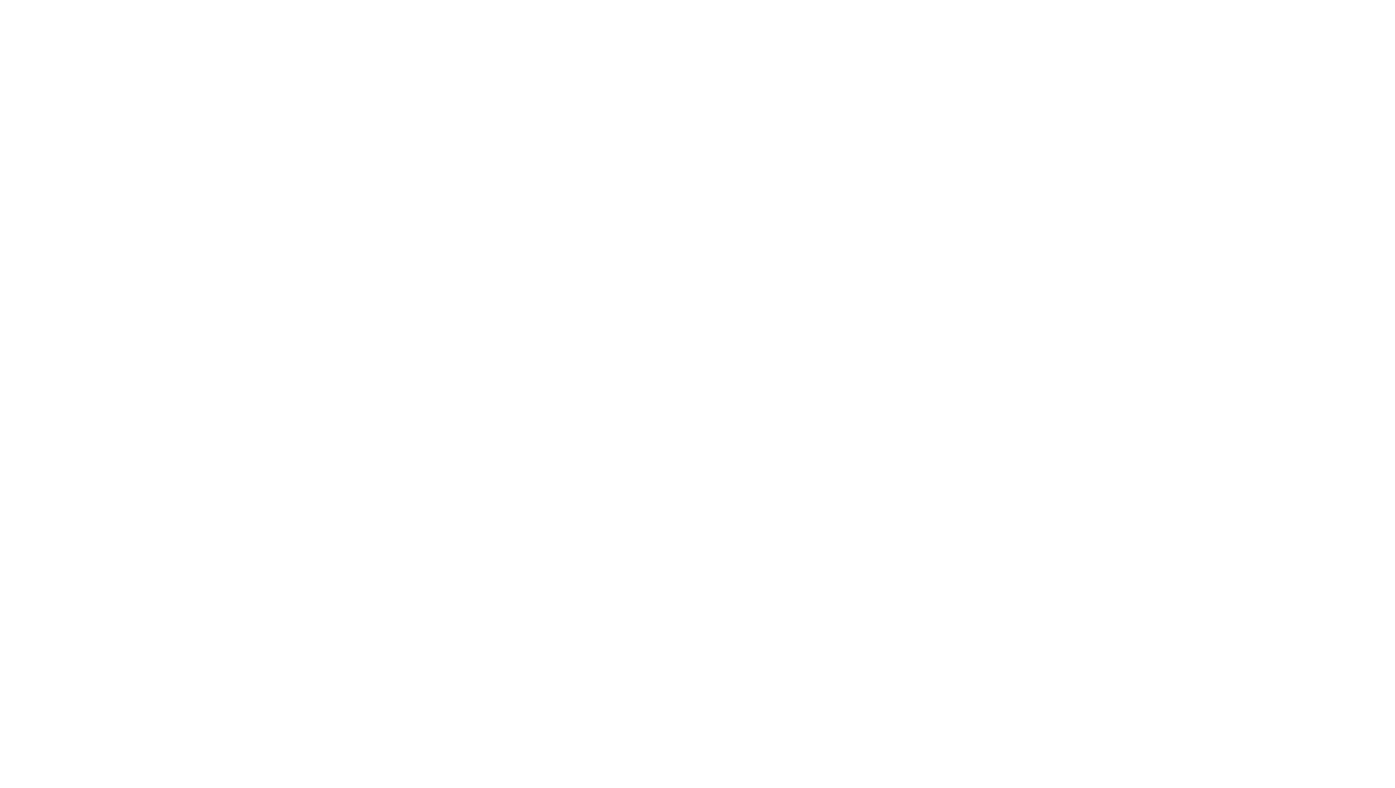
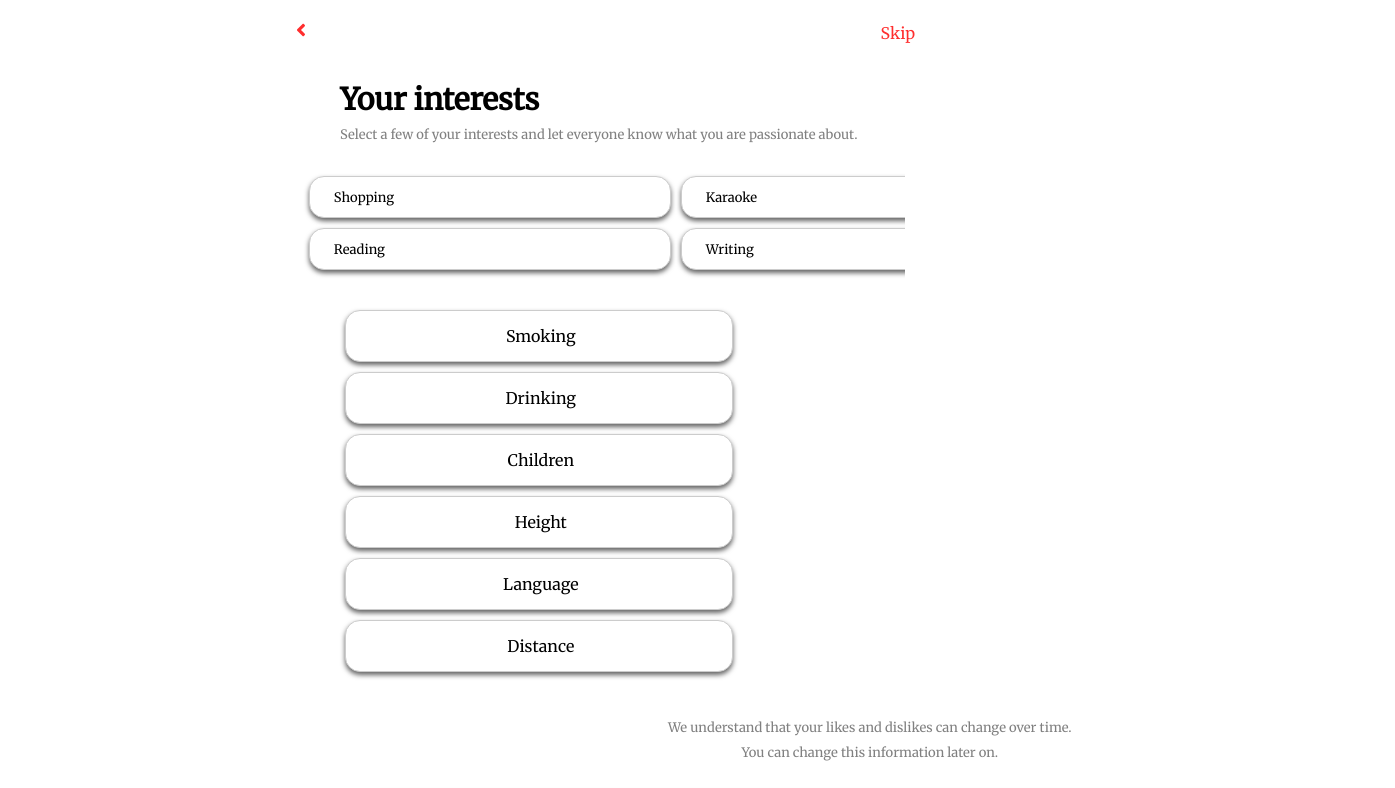
Before and after one commit to 2731999/Hepy, a React (Create React App) app in the folder frontend/: page /Passion in a window 1280 px wide. Before the commit this address had no page. Shown: the top 788 px of the page, 1395 px wide, since content can reach past the window. Built offline with nearby package versions, Linux system fonts and the light colour scheme.

Commit message:
Add files via upload

```diff
--- a/frontend/src/App.js
+++ b/frontend/src/App.js
@@ -30,7 +30,7 @@ const App = ({ user }) => {
         {authToken && <Route path="/ProfileDetail" element={<ProfileDetail />} />}
         {authToken && <Route path="/Notification" element={<Notification />} />}
         {authToken && <Route path="/AboutMePage" element={<AboutMePage />} />}
-        {authToken && <Route path="/Passion" element={<Passion />} />}
+        { <Route path="/Passion" element={<Passion />} />}
         {authToken && <Route path="/MorePhotos" element={<MorePhotos />} />}
         {authToken && <Route path="/InviteFriends" element={<InviteFriends />} />}
         {authToken && <Route path="/QuestionsPage" element={<QuestionsPage />} />}
--- a/frontend/src/Pages/MorePhotos.js
+++ b/frontend/src/Pages/MorePhotos.js
@@ -10,7 +10,6 @@ const UploadPhotosComponent = () => {
     const [cookies, setCookie, removeCookie] = useCookies("user3");
     const [formData, setFormData] = useState({ user_id: cookies.UserId });
     const [pic, setPic] = useState([]);
-    const [error, setError] = useState('');
 
     const handleFileChange = async (event, index) => {
         try {
@@ -50,10 +49,6 @@ const UploadPhotosComponent = () => {
 
     const handlePhotosContinue = async (e) => {
         e.preventDefault();
-        if (pic.length < 1) {
-            setError('Please select at least 1 photo.');
-            return;
-        }
         try {
             const response = await axios.put('https://hepy-backend.vercel.app/user3', {
                 formData: {
@@ -100,7 +95,6 @@ const UploadPhotosComponent = () => {
             <button className="photos-continue-button" onClick={handlePhotosContinue}>
                 Continue
             </button>
-            {error && <div className="photos-error-message">{error}</div>}
         </div>
     );
 };
--- a/frontend/src/index.css
+++ b/frontend/src/index.css
@@ -1129,7 +1129,7 @@ input {
   display: flex;
   justify-content: space-between;
   align-items: center;
-  padding: 20px;
+  padding: 15px;
   background-color: transparent;
 }
 
@@ -1166,7 +1166,7 @@ input {
   flex-direction: column;
   font-size: 13px;
   color: gray;
-  margin-top: 4vh;
+  margin-top: 3vh;
 }
 
 .passionP {
```
